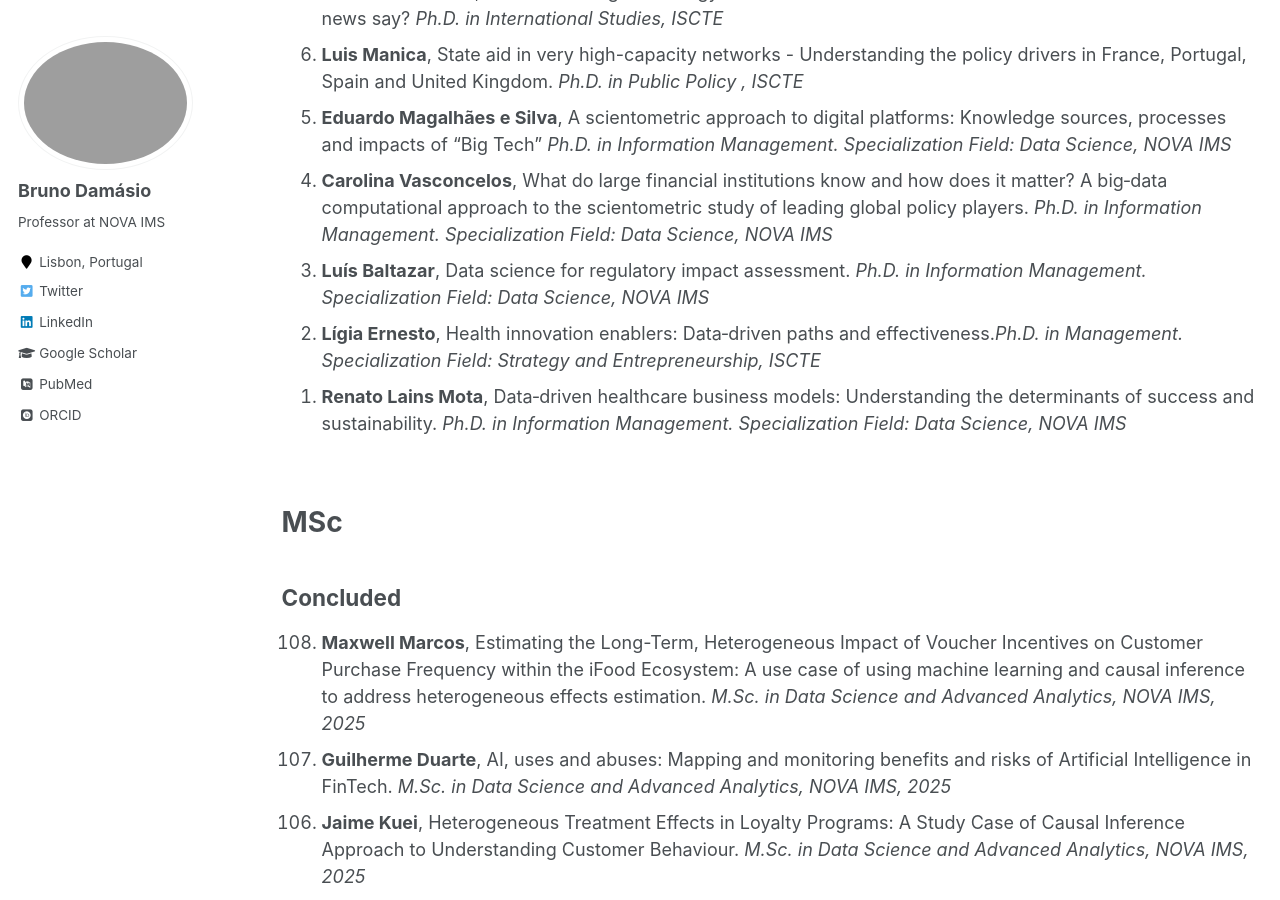
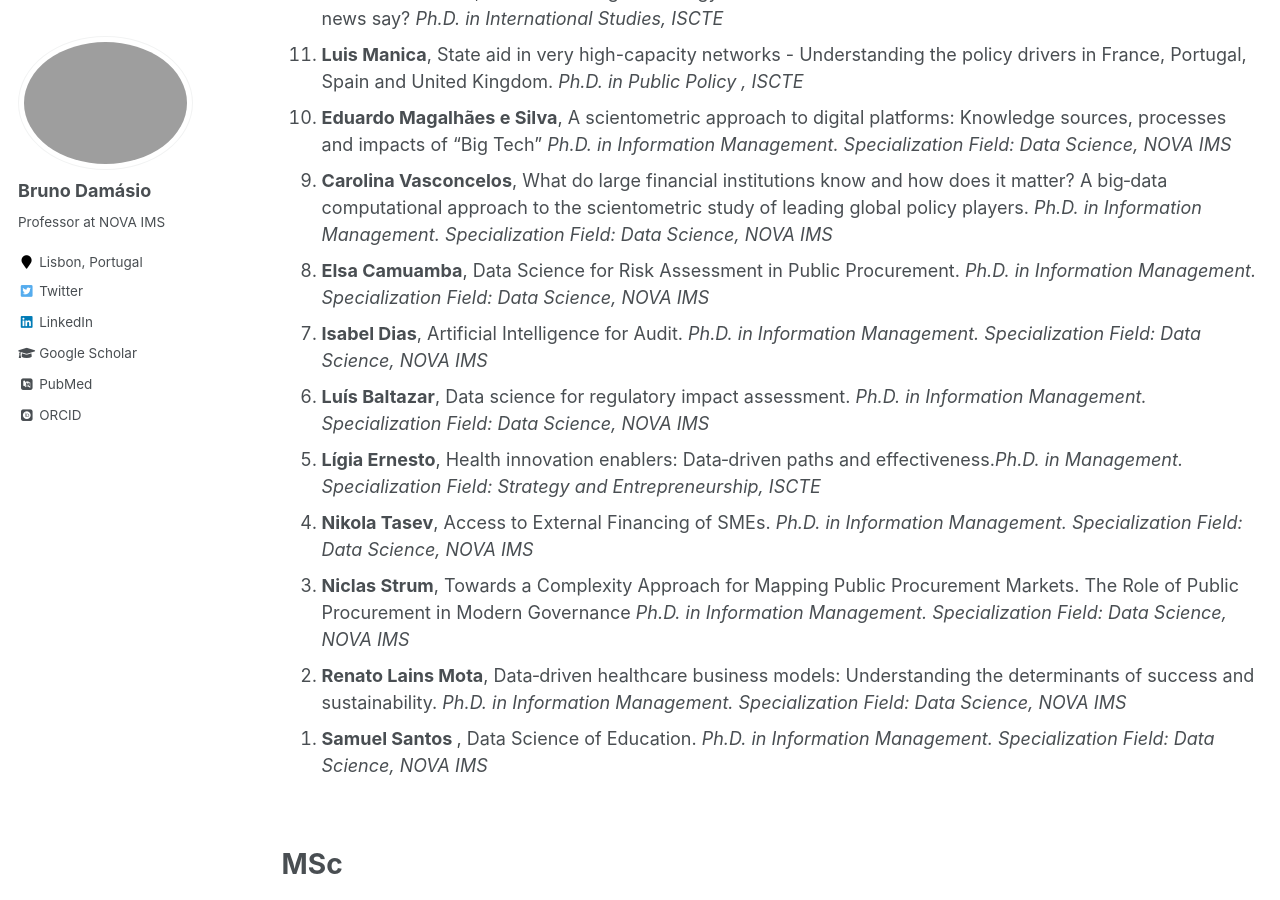
Before and after one commit to damasiob/damasiob.github.io, a Jekyll site: the page built from _pages/orietation.md, in a window 1280 px wide and 900 px high, scrolled down 549 px. Built offline with Jekyll 4.4.1, drawn with Linux system fonts in a browser that asks for light colours; some web fonts are replaced.

Commit message:
Update orietation.md

```diff
--- a/_pages/orietation.md
+++ b/_pages/orietation.md
@@ -40,12 +40,23 @@ Ongoing
   <li><b>Carolina Vasconcelos</b>, What do large financial institutions know and how does it matter? A
 big‑data computational approach to the scientometric study of leading global policy players. <i>Ph.D. in Information Management. Specialization Field: Data Science, NOVA IMS</i></li>
 
+ <li><b>Elsa Camuamba</b>, Data Science for Risk Assessment in Public Procurement.  <i>Ph.D. in Information Management. Specialization Field: Data Science, NOVA IMS</i></li>
+
+ <li><b>Isabel Dias</b>, Artificial Intelligence for Audit.  <i>Ph.D. in Information Management. Specialization Field: Data Science, NOVA IMS</i></li>
+
   <li><b>Luís Baltazar</b>, Data science for regulatory impact assessment. <i>Ph.D. in Information Management. Specialization Field: Data Science, NOVA IMS</i></li>
 
   <li><b>Lígia Ernesto</b>, Health innovation enablers: Data‑driven paths and effectiveness.<i>Ph.D. in Management. Specialization Field: Strategy and Entrepreneurship, ISCTE</i></li>
 
+  <li><b>Nikola Tasev</b>, Access to External Financing of SMEs. <i>Ph.D. in Information Management. Specialization Field: Data Science, NOVA IMS</i></li>
+
+<li><b>Niclas Strum</b>, Towards a Complexity Approach for Mapping Public Procurement Markets. The Role of Public Procurement in Modern Governance <i>Ph.D. in Information Management. Specialization Field: Data Science, NOVA IMS</i></li>
+
   <li><b>Renato Lains Mota</b>, Data‑driven healthcare business models: Understanding the determinants
 of success and sustainability. <i>Ph.D. in Information Management. Specialization Field: Data Science, NOVA IMS</i></li>
+
+<li><b>Samuel Santos </b>, Data Science of Education. <i>Ph.D. in Information Management. Specialization Field: Data Science, NOVA IMS</i></li>
+
 </ol>
 
 <br>
```
